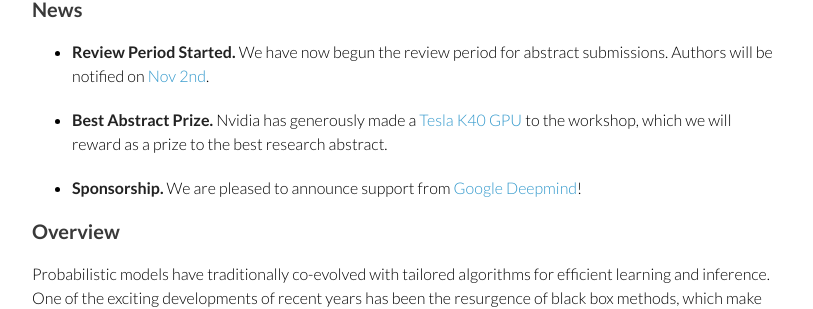
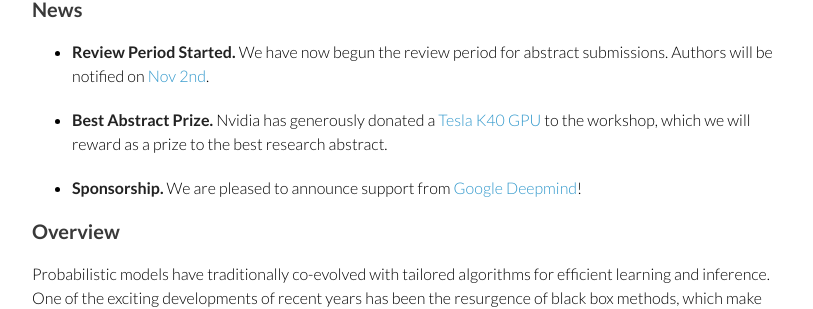
Before and after one commit to blackboxworkshop/blackboxworkshop.github.io, a Jekyll site: the page built from index.md, in a window 1280 px wide. Shown: the part 209-518 px from the top of the page, without its empty margins (233-1046 px from the left). Built offline with Jekyll 4.4.1, drawn with Linux system fonts in a browser that asks for light colours; Markdown is read by kramdown in place of the engine named in the settings.

```diff
--- a/index.md
+++ b/index.md
@@ -7,7 +7,7 @@ title: Black Box Learning and Inference
 
 - **Review Period Started.** We have now begun the review period for abstract submissions. Authors will be notified on [Nov 2nd](schedule/).
 
-- **Best Abstract Prize.** Nvidia has generously made a [Tesla K40 GPU](http://www.nvidia.com/object/tesla-servers.html) to the workshop, which we will reward as a prize to the best research abstract.
+- **Best Abstract Prize.** Nvidia has generously donated a [Tesla K40 GPU](http://www.nvidia.com/object/tesla-servers.html) to the workshop, which we will reward as a prize to the best research abstract.
 
 - **Sponsorship.** We are pleased to announce support from [Google Deepmind](http://deepmind.com)!
 
```
